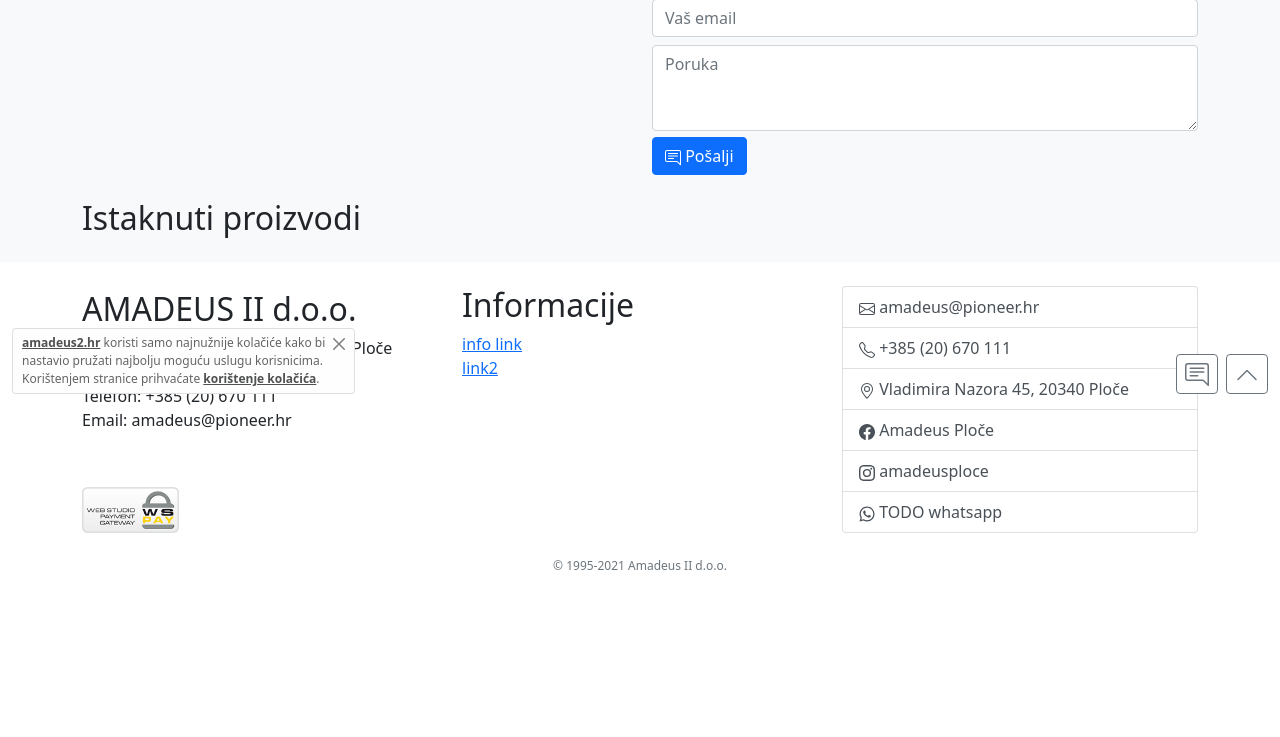
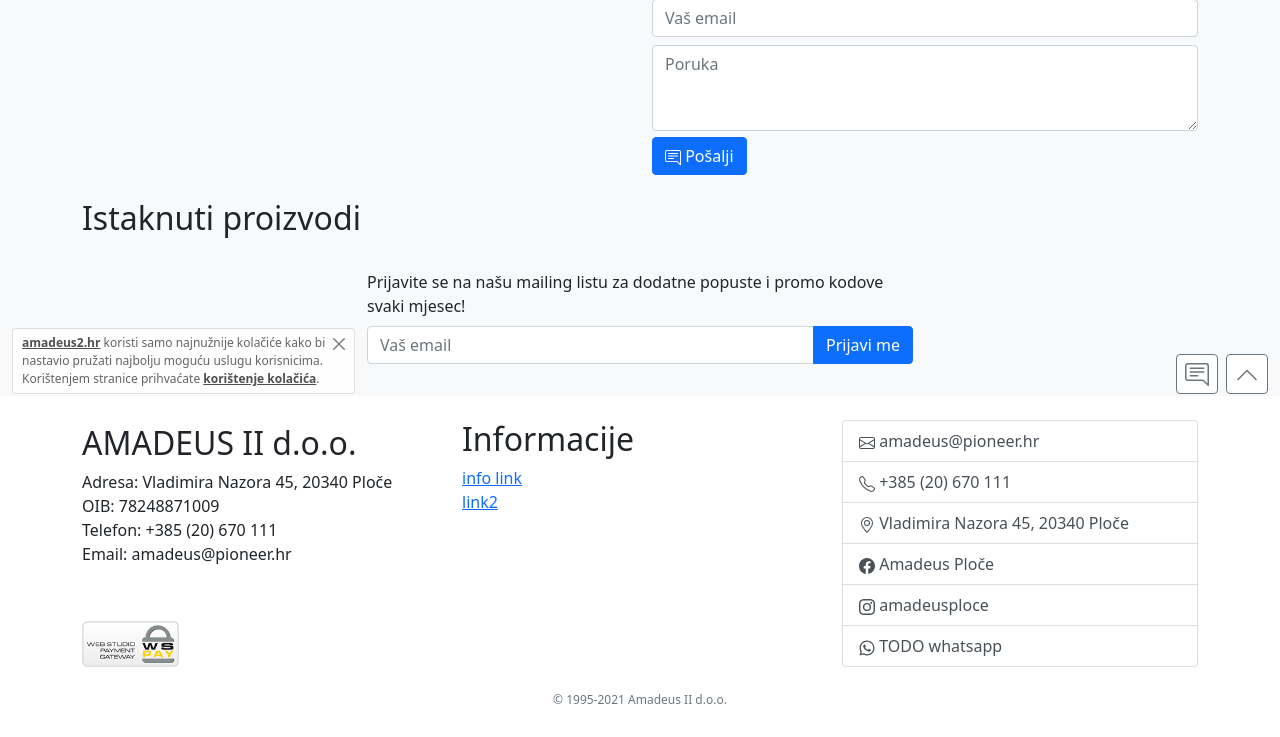
Before and after one commit to bartol/amadeus-www, a Flask app: page / in a window 1280 px wide. Shown: the part 394-1131 px from the top of the page. Before the commit the page ends 964 px from the top, so only its background shows below. Run offline with Flask 2, Linux system fonts and the light colour scheme; data that the repository does not hold is empty; some libraries are stand-ins or nearby versions.

Commit message:
mailing list frontend/backend/db

```diff
--- a/amadeus2.hr/server.py
+++ b/amadeus2.hr/server.py
@@ -643,6 +643,19 @@ def tracking():
 		return redirect('/')
 	return render_template('partials/tracking_resp.html')
 
+@app.route('/mailinglist', methods=['POST'])
+def mailinglist():
+	email = request.form.get('email')
+	if not email:
+		return render_template('partials/mailinglist_resp.html')
+	try:
+		cur.execute("INSERT INTO mailing_list (email) VALUES (%s)", (email,))
+		conn.commit()
+	except Exception as e:
+		print(e)
+		return render_template('partials/mailinglist_resp.html')
+	return render_template('partials/mailinglist_resp.html', success=True)
+
 @app.route('/sitemap.xml')
 def sitemap():
 	cur.execute("SELECT sifra, naziv FROM proizvodi WHERE amadeus2hr = 'x'")
--- a/amadeus2.hr/templates/index.html
+++ b/amadeus2.hr/templates/index.html
@@ -106,4 +106,6 @@
     </div>
 </div>
 
+{% include "partials/mailinglist_form.html" %}
+
 {% endblock %}
--- /dev/null
+++ b/amadeus2.hr/templates/partials/mailinglist_form.html
@@ -0,0 +1,18 @@
+<div class="row">
+    <div class="col-12 col-lg-6 mx-auto mb-3 mb-lg-4">
+        <form class="contact-form my-2" novalidate>
+            <p class="mb-2">Prijavite se na našu mailing listu za dodatne popuste i promo kodove svaki mjesec!</p>
+            <div class="input-group">
+                <input type="email" name="email" class="form-control" placeholder="Vaš email" required>
+                <button type="submit"  title="Prijavi me na mailing listu" class="btn btn-primary rounded-end"
+                    hx-post='/mailinglist' hx-target="#mailinglist-resp">
+                    Prijavi me
+                </button>
+                <div class="invalid-feedback">
+                    Molimo upišite Vašu email adresu
+                </div>
+            </div>
+            <div id="mailinglist-resp"></div>
+        </form>
+    </div>
+</div>
--- a/amadeus2.hr/templates/product.html
+++ b/amadeus2.hr/templates/product.html
@@ -239,4 +239,6 @@
     </div>
 </div>
 
+{% include "partials/mailinglist_form.html" %}
+
 {% endblock %}
--- a/db/schema.sql
+++ b/db/schema.sql
@@ -125,3 +125,8 @@ CREATE TABLE IF NOT EXISTS quantity_tracking (
     FOREIGN KEY (sifra_proizvoda) REFERENCES proizvodi(sifra),
     sent BOOLEAN
 );
+
+CREATE TABLE IF NOT EXISTS mailing_list (
+    sifra SERIAL PRIMARY KEY,
+    email TEXT
+);
```
Also changed, not shown: amadeus2.hr/templates/partials/mailinglist_resp.html (added, +11 -0 lines).
